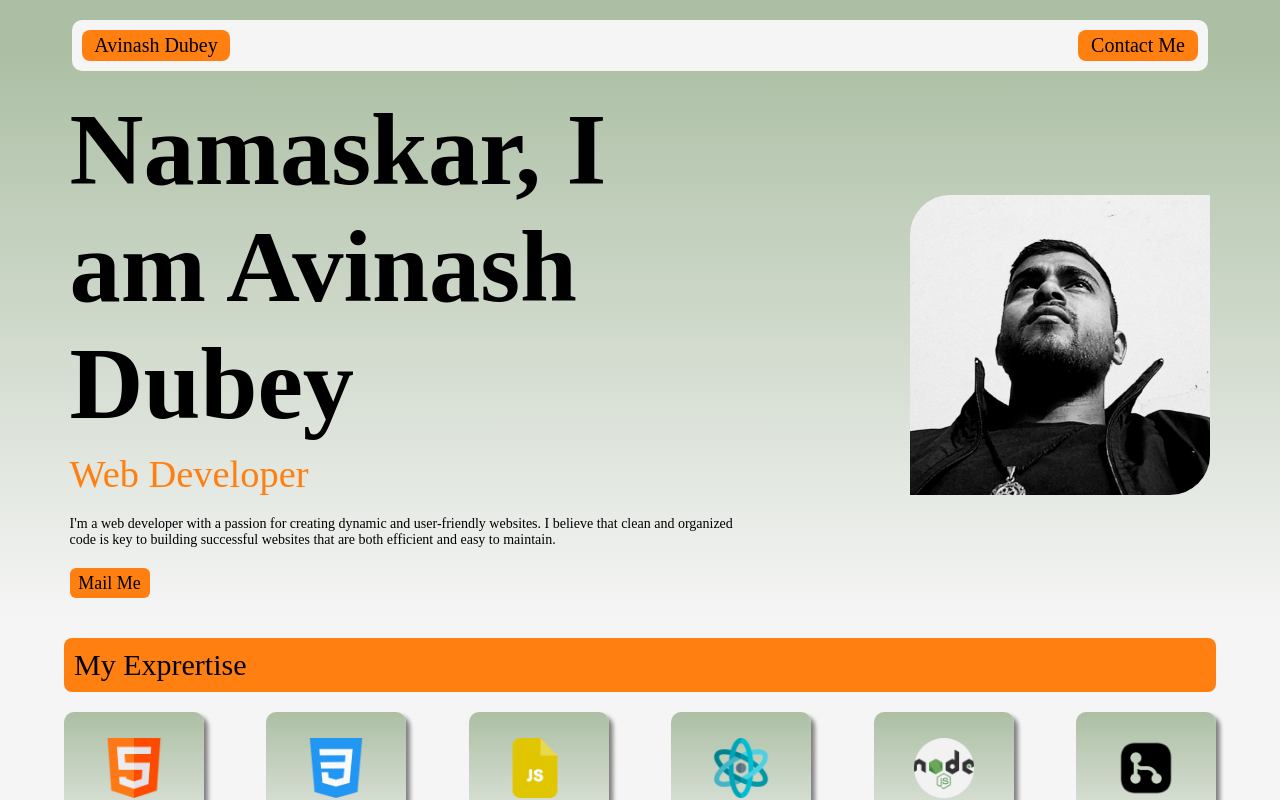
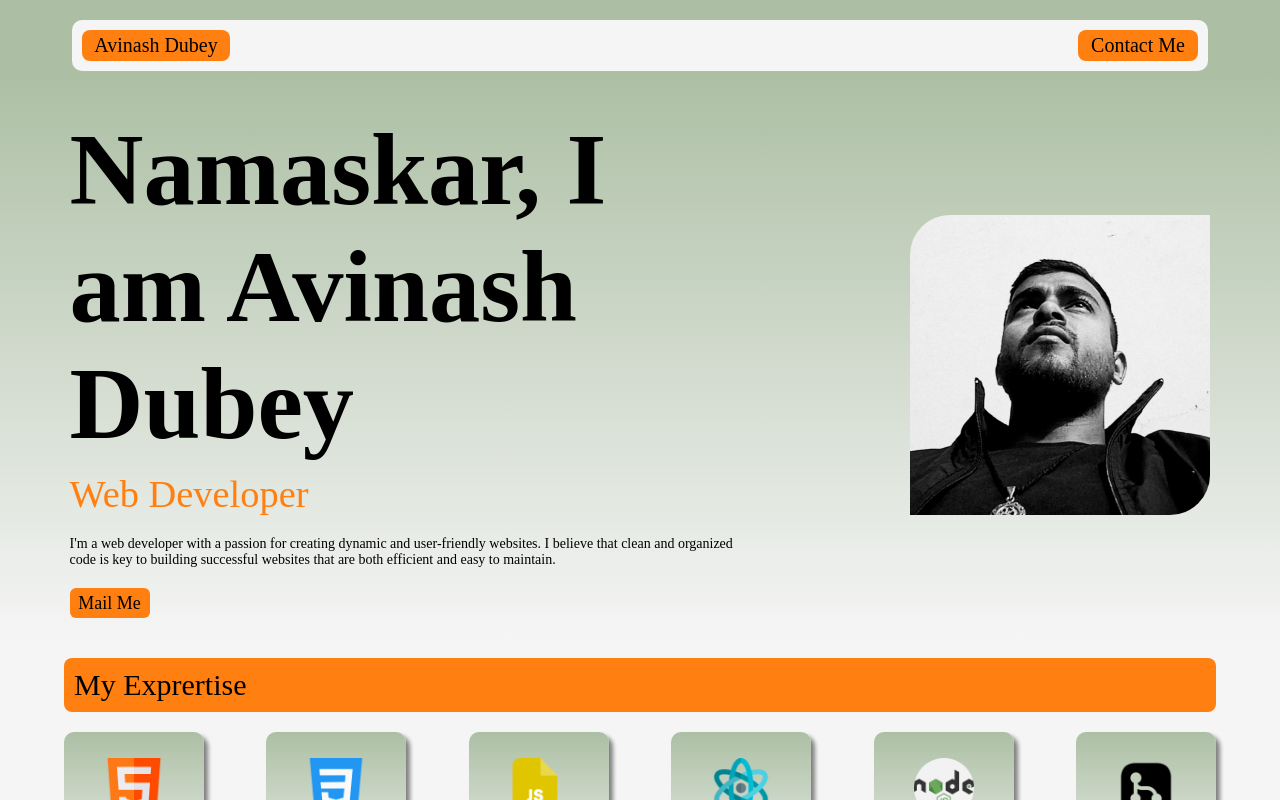
Before and after one commit to avinasdube/portfolio-avinasdube, a React (Create React App) app: page / in a window 1280 px wide. Shown: the top 800 px of the page. Built offline with nearby package versions, Linux system fonts and the light colour scheme; a web font is replaced by a local one.

Commit message:
Update style.scss

```diff
--- a/src/style.scss
+++ b/src/style.scss
@@ -76,7 +76,7 @@ body {
 
         .home {
             header {
-                margin-top: -40px;
+                margin-top: -20px;
                 padding: 20px;
                 display: flex;
                 flex-direction: column;
```
